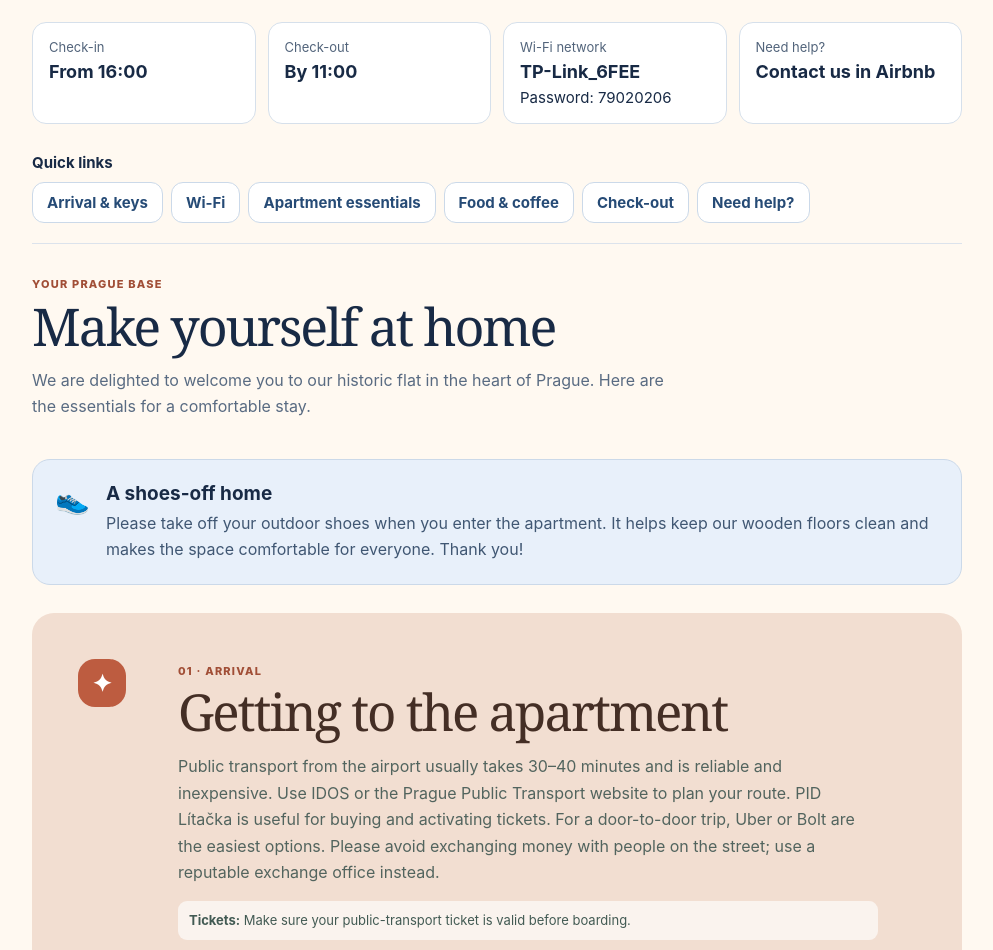
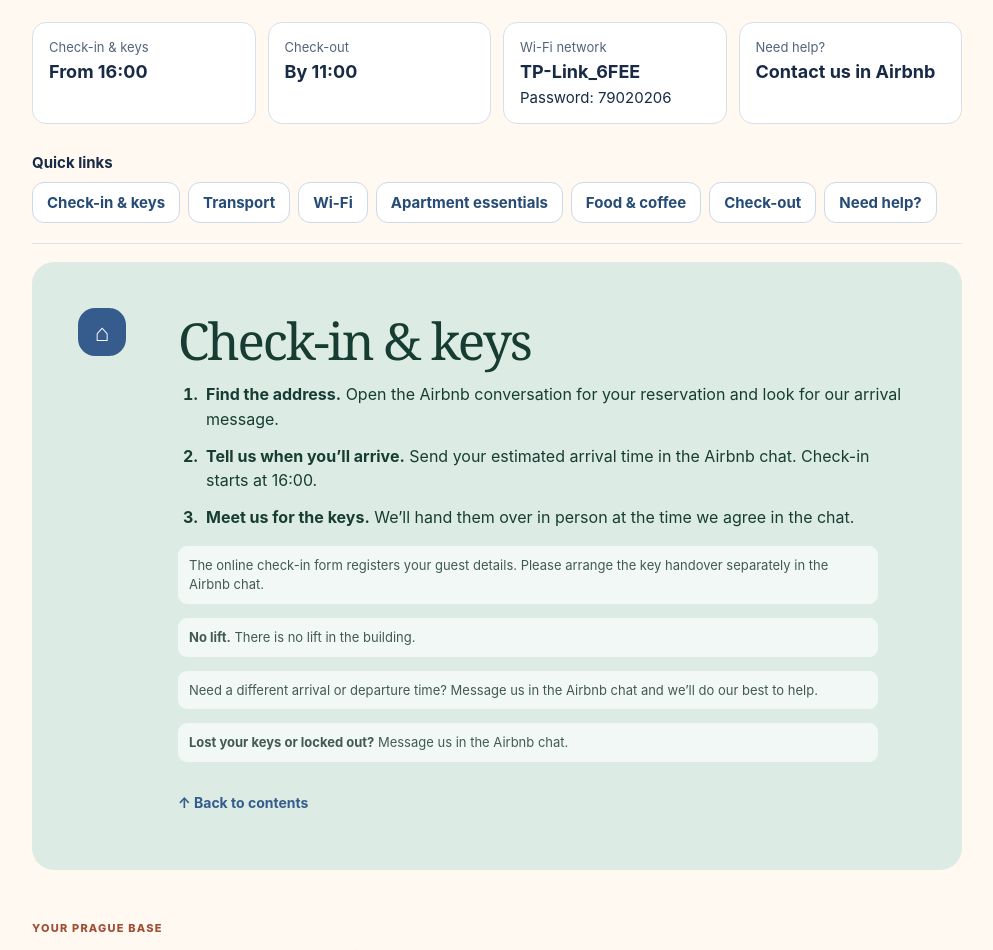
Before and after one commit to rihajakub/havelska, a Next.js app: page /guest-info in a window 1280 px wide. Shown: the part 522-1472 px from the top of the page, without its empty margins (143-1136 px from the left). Built offline with nearby package versions, Linux system fonts and the light colour scheme; no server answers; the database is empty.

Commit message:
Clarify guest arrival and key return instructions

```diff
--- a/src/app/guest-info/page.tsx
+++ b/src/app/guest-info/page.tsx
@@ -1,6 +1,7 @@
 import Image from "next/image";
 import Link from "next/link";
 import { getGuestGuideContent } from "@/data/repository";
+import { defaultGuestGuideContent } from "@/data/guest-guide-template";
 import { buildVersion } from "@/lib/build-version";
 
 const toParagraphs = (text: string) => text.split(/\n\s*\n/).filter(Boolean).map((paragraph) => <p key={paragraph}>{paragraph}</p>);
@@ -18,19 +19,54 @@ function PlaceCard({ href, name, detail, logo, logoAlt, mark }: { href: string;
 
 export default async function GuestInfoPage() {
   const guide = await getGuestGuideContent();
-  return <main className="guest-guide guest-guide-vivid">
+  return <main className="guest-guide guest-guide-vivid" lang="en">
     <header className="guest-guide-hero">
       <Image src="/images/quiet-2br-old-town-apartment.jpg" alt="The apartment kitchen and dining area" fill priority sizes="100vw" />
       <div><Link href="/" className="guest-guide-brand">HAVELSKÁ · PRAGUE OLD TOWN</Link><h1>{guide.title}</h1><p>{guide.subtitle}</p></div>
     </header>
     <div className="guest-guide-content">
-      <section className="guide-at-a-glance" aria-label="Stay essentials"><div><span>Check-in</span><strong>From 16:00</strong></div><div><span>Check-out</span><strong>By 11:00</strong></div><div id="wifi"><span>Wi-Fi network</span><strong>{guide.wifiName}</strong><small>Password: {guide.wifiPassword}</small></div><a href="#help"><span>Need help?</span><strong>Contact us in Airbnb</strong></a></section>
-      <nav id="contents" className="guide-contents" aria-label="Guide contents"><strong>Quick links</strong><div><a href="#arrival">Arrival & keys</a><a href="#wifi">Wi-Fi</a><a href="#equipment">Apartment essentials</a><a href="#prague">Food & coffee</a><a href="#checkout">Check-out</a><a href="#help">Need help?</a></div></nav>
+      <section className="guide-at-a-glance" aria-label="Stay essentials">
+        <a href="#keys"><span>Check-in &amp; keys</span><strong>From 16:00</strong></a>
+        <a href="#checkout"><span>Check-out</span><strong>By 11:00</strong></a>
+        <div id="wifi"><span>Wi-Fi network</span><strong>{guide.wifiName}</strong><small>Password: {guide.wifiPassword}</small></div>
+        <a href="#help"><span>Need help?</span><strong>Contact us in Airbnb</strong></a>
+      </section>
+      <nav id="contents" className="guide-contents" aria-label="Guide contents">
+        <strong>Quick links</strong>
+        <div>
+          <a href="#keys">Check-in &amp; keys</a>
+          <a href="#arrival">Transport</a>
+          <a href="#wifi">Wi-Fi</a>
+          <a href="#equipment">Apartment essentials</a>
+          <a href="#prague">Food &amp; coffee</a>
+          <a href="#checkout">Check-out</a>
+          <a href="#help">Need help?</a>
+        </div>
+      </nav>
+
+      <section id="keys" className="guide-feature guide-feature-keys">
+        <div className="guide-feature-icon" aria-hidden="true">⌂</div>
+        <div>
+          <h2>Check-in &amp; keys</h2>
+          <ol className="guide-arrival-steps">
+            <li><strong>Find the address.</strong> Open the Airbnb conversation for your reservation and look for our arrival message.</li>
+            <li><strong>Tell us when you’ll arrive.</strong> Send your estimated arrival time in the Airbnb chat. Check-in starts at 16:00.</li>
+            <li><strong>Meet us for the keys.</strong> We’ll hand them over in person at the time we agree in the chat.</li>
+          </ol>
+          <p className="guide-note">The online check-in form registers your guest details. Please arrange the key handover separately in the Airbnb chat.</p>
+          <p className="guide-note"><strong>No lift.</strong> There is no lift in the building.</p>
+          <p className="guide-note">Need a different arrival or departure time? Message us in the Airbnb chat and we’ll do our best to help.</p>
+          <p className="guide-note"><strong>Lost your keys or locked out?</strong> Message us in the Airbnb chat.</p>
+          {guide.keys.trim() !== defaultGuestGuideContent.keys && toParagraphs(guide.keys)}
+          <a className="guide-back" href="#contents">↑ Back to contents</a>
+        </div>
+      </section>
+
       <section id="welcome" className="guide-intro guide-intro-vivid"><span className="landing-kicker">Your Prague base</span><h2>Make yourself at home</h2>{toParagraphs(guide.welcome.replace("Please read this guide at the beginning of your stay — it covers the practical details, house rules and a few local favourites.", "Here are the essentials for a comfortable stay."))}</section>
       <aside className="guide-shoes-note" aria-label="Shoes-off home"><span aria-hidden="true">👟</span><div><strong>A shoes-off home</strong><p>Please take off your outdoor shoes when you enter the apartment. It helps keep our wooden floors clean and makes the space comfortable for everyone. Thank you!</p></div></aside>
 
       <section id="arrival" className="guide-feature guide-feature-arrival">
-        <div className="guide-feature-icon">✦</div><div><span className="landing-kicker">01 · Arrival</span><h2>Getting to the apartment</h2>{toParagraphs(guide.arrival)}
+        <div className="guide-feature-icon">✦</div><div><h2>Getting to the apartment</h2>{toParagraphs(guide.arrival)}
           <p className="guide-note"><strong>Tickets:</strong> Make sure your public-transport ticket is valid before boarding.</p>
           <div className="guide-links guide-links-transport">
             <a href="https://idos.cz/en/" target="_blank" rel="noreferrer">Plan a route with IDOS ↗</a>
@@ -41,8 +77,6 @@ export default async function GuestInfoPage() {
           </div>
         </div>
       </section>
-
-      <section id="keys" className="guide-feature guide-feature-keys"><div className="guide-feature-icon">⌂</div><div><span className="landing-kicker">02 · Check-in</span><h2>Keys & arrival time</h2>{toParagraphs(guide.keys)}<p className="guide-note"><strong>Lost your keys or locked yourself out?</strong> Please contact us in the Airbnb chat so we can help.</p><div className="stay-times" aria-label="Check-in and check-out times"><div><span>Check-in</span><strong>From 16:00</strong></div><div><span>Check-out</span><strong>By 11:00</strong></div></div><p className="guide-note"><strong>Please note:</strong> there is no lift in the building.</p><p className="guide-note">Need a different arrival or departure time? Please let us know in the Airbnb chat — we will do our best to accommodate you.</p><a className="guide-back" href="#contents">↑ Back to contents</a></div></section>
 
       <section id="home" className="guide-section guide-section-home"><span className="guide-number">03</span><div><h2>Useful things at home</h2>
         <div className="guide-grid guide-grid-vivid">
@@ -84,7 +118,21 @@ export default async function GuestInfoPage() {
         <div className="guide-links"><a href="https://www.youtube.com/@HONESTGUIDE/videos" target="_blank" rel="noreferrer">More local tips from Honest Guide ↗</a></div>
       <a className="guide-back" href="#contents">↑ Back to contents</a></div></section>
 
-      <section id="checkout" className="guide-feature guide-feature-checkout"><div className="guide-feature-icon">✓</div><div><span className="landing-kicker">05 · Departure</span><h2>Before you leave</h2><p><strong>Check-out is by 11:00.</strong> A quick five-point check before you go — thank you for helping us prepare the apartment for the next guests.</p><ul className="guide-checklist" aria-label="Departure checklist"><li><span aria-hidden="true">💡</span><div><strong>Lights off</strong><small>Switch off all lights.</small></div></li><li><span aria-hidden="true">🔌</span><div><strong>Unplug appliances</strong><small>Unplug your chargers and portable appliances, such as the iron and hairdryer. Please leave the fridge and other fixed appliances plugged in.</small></div></li><li><span aria-hidden="true">🪟</span><div><strong>Windows closed</strong><small>Check every room before leaving.</small></div></li><li><span aria-hidden="true">🔒</span><div><strong>Apartment locked</strong><small>Lock the door securely behind you.</small></div></li><li className="guide-checklist-keys"><span aria-hidden="true">🔑</span><div><strong>Keys in the mailbox</strong><small>Return them as explained during the handover.</small></div></li></ul><a className="guide-back" href="#contents">↑ Back to contents</a></div></section>
+      <section id="checkout" className="guide-feature guide-feature-checkout">
+        <div className="guide-feature-icon" aria-hidden="true">✓</div>
+        <div>
+          <h2>Before you leave</h2>
+          <p><strong>Check-out is by 11:00.</strong></p>
+          <ul className="guide-checklist" aria-label="Departure checklist">
+            <li><span aria-hidden="true">💡</span><div><strong>Turn off the lights</strong></div></li>
+            <li><span aria-hidden="true">🔌</span><div><strong>Unplug chargers and portable appliances</strong><small>Leave the fridge and other fixed appliances plugged in.</small></div></li>
+            <li><span aria-hidden="true">🪟</span><div><strong>Close the windows</strong></div></li>
+            <li><span aria-hidden="true">🔒</span><div><strong>Lock the apartment door behind you</strong></div></li>
+            <li className="guide-checklist-keys"><span aria-hidden="true">🔑</span><div><strong>Then drop the keys in the mailbox</strong><small>Use the mailbox we showed you when we handed over the keys.</small></div></li>
+          </ul>
+          <a className="guide-back" href="#contents">↑ Back to contents</a>
+        </div>
+      </section>
       <section id="help" className="guide-help"><div className="guide-help-copy"><span className="landing-kicker">Need assistance?</span><h2>We&apos;re here to help.</h2>{toParagraphs(guide.help.replace(/\s*In an emergency[\s\S]*$/i, ""))}</div><div className="emergency-list" aria-label="Emergency telephone numbers"><a href="tel:112"><span aria-hidden="true">🆘</span><strong>112</strong><small>European emergency number</small></a><a href="tel:158"><span aria-hidden="true">👮</span><strong>158</strong><small>Police</small></a><a href="tel:155"><span aria-hidden="true">🚑</span><strong>155</strong><small>Ambulance</small></a><a href="tel:150"><span aria-hidden="true">🚒</span><strong>150</strong><small>Fire brigade</small></a><a className="guide-back" href="#contents">↑ Back to contents</a></div></section>
       <footer className="guest-guide-footer"><span>Havelská Apartment · Guest guide</span><small aria-label={`Page version ${buildVersion}`}>Version {buildVersion}</small></footer>
     </div>
--- a/src/app/operational.css
+++ b/src/app/operational.css
@@ -2,6 +2,16 @@
 .guide-at-a-glance { display: grid; grid-template-columns: repeat(4, minmax(0,1fr)); gap: 12px; padding: 24px 0 8px; }
 .guide-at-a-glance > div, .guide-at-a-glance > a { display: grid; align-content: start; gap: 6px; padding: 16px; border: 1px solid #d6e0eb; border-radius: 14px; color: #182a45; background: #fff; min-width: 0; overflow-wrap: anywhere; }
 .guide-at-a-glance span { font-size: 13px; color: #52647b; }.guide-at-a-glance strong { font-size: 18px; }.guide-at-a-glance small { font-size: 15px; }
+.guide-arrival-steps {
+  display: grid;
+  gap: 12px;
+  margin: 16px 0;
+  padding-inline-start: 24px;
+  font-size: 16px;
+  line-height: 1.55;
+}
+.guide-arrival-steps li { padding-inline-start: 4px; }
+.guide-arrival-steps li::marker { font-weight: 750; }
 .guest-guide-vivid .guide-intro { padding-top: 28px; padding-bottom: 24px; }.guest-guide-vivid .guide-intro::after { content: none; }
 .guest-guide-vivid .guide-feature-prague { background: #f0f4f8; }
 .guest-guide-vivid .guide-note { font-size: 15px; line-height: 1.6; }
--- a/src/lib/build-version.ts
+++ b/src/lib/build-version.ts
@@ -1,2 +1,2 @@
 // Shared by the private dashboard and public guide so releases are easy to compare.
-export const buildVersion = `v2026.11.26.5 · ${(process.env.VERCEL_GIT_COMMIT_SHA ?? "local").slice(0, 7)}`;
+export const buildVersion = `v2026.11.26.6 · ${(process.env.VERCEL_GIT_COMMIT_SHA ?? "local").slice(0, 7)}`;
```
